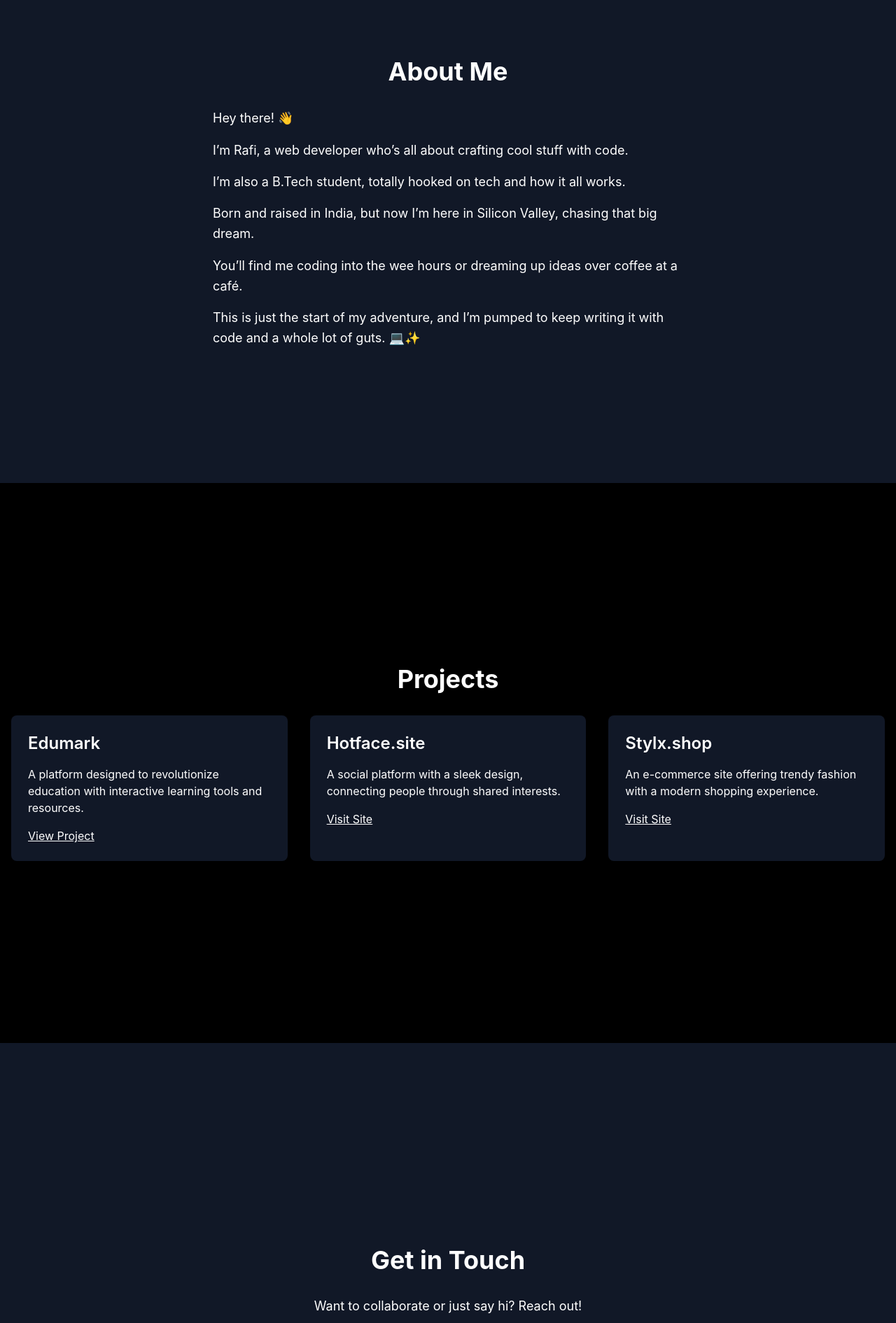
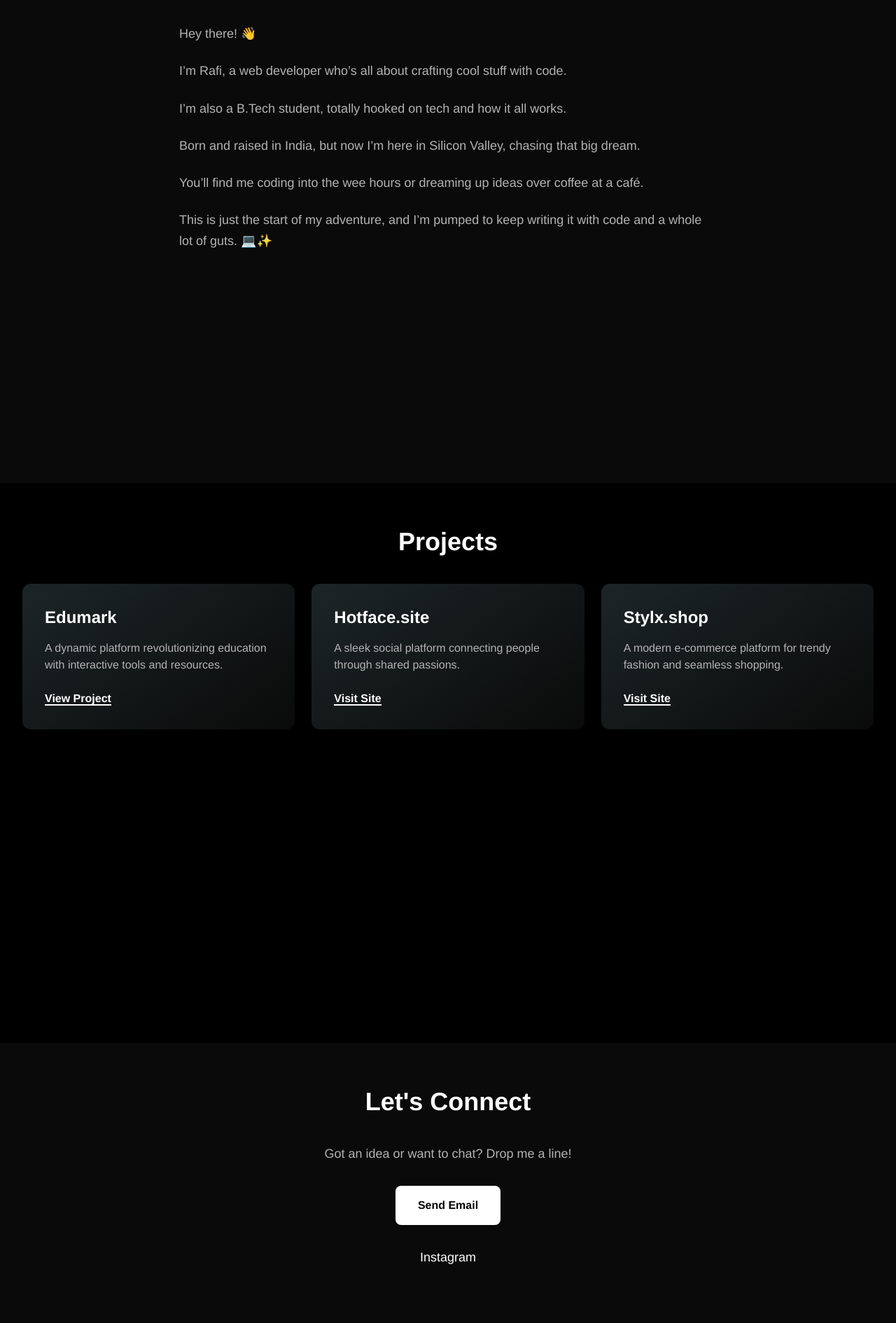
Before and after one commit to xrafi1/x, a plain HTML site: page index.html in a window 1280 px wide. Shown: the part 910-2800 px from the top of the page at 70% size. Drawn offline with nearby package versions, Linux system fonts and the light colour scheme.

Commit message:
Update index.html

```diff
--- a/index.html
+++ b/index.html
@@ -8,28 +8,57 @@
     <style>
         body {
             background-color: #000000;
-            color: #ffffff;
-            font-family: 'Inter', sans-serif;
+            color: #FFFFFF;
+            font-family: 'Helvetica Neue', sans-serif;
             scroll-behavior: smooth;
+            overflow-x: hidden;
         }
         .navbar {
-            transition: all 0.3s ease;
+            transition: background-color 0.3s ease;
         }
         .navbar.scrolled {
-            background-color: rgba(0, 0, 0, 0.9);
+            background-color: rgba(0, 0, 0, 0.95);
+        }
+        .hero-text {
+            font-size: 4.5rem;
+            line-height: 1.1;
+            letter-spacing: -0.05em;
+            animation: fadeIn 1s ease-in-out;
         }
         .section {
             min-height: 100vh;
-            display: flex;
-            align-items: center;
-            justify-content: center;
+            padding: 4rem 1rem;
         }
         .project-card {
-            transition: transform 0.3s ease, box-shadow 0.3s ease;
+            background: linear-gradient(145deg, #1C2526, #0A0A0A);
+            transition: transform 0.4s ease, box-shadow 0.4s ease;
         }
         .project-card:hover {
-            transform: translateY(-10px);
-            box-shadow: 0 10px 20px rgba(255, 255, 255, 0.1);
+            transform: scale(1.05);
+            box-shadow: 0 15px 30px rgba(255, 255, 255, 0.1);
+        }
+        @keyframes fadeIn {
+            from { opacity: 0; transform: translateY(20px); }
+            to { opacity: 1; transform: translateY(0); }
+        }
+        .fade-in {
+            animation: fadeIn 1s ease-in-out;
+        }
+        /* Override Tailwind colors to ensure black-and-white */
+        .text-gray-300, .text-gray-400, .text-gray-200 {
+            color: #B3B3B3 !important; /* Light gray for readability */
+        }
+        .bg-gray-800 {
+            background-color: #0A0A0A !important; /* Pure black shade */
+        }
+        .hover\:bg-gray-200:hover {
+            background-color: #E6E6E6 !important; /* Light gray for hover */
+        }
+        .hover\:text-gray-400:hover {
+            color: #B3B3B3 !important; /* Consistent gray for hover */
+        }
+        .hover\:border-gray-400:hover {
+            border-color: #B3B3B3 !important;
         }
     </style>
 </head>
@@ -37,36 +66,36 @@
     <!-- Navbar -->
     <nav class="navbar fixed top-0 left-0 w-full z-50 py-4">
         <div class="container mx-auto px-4 flex justify-between items-center">
-            <h1 class="text-2xl font-bold">Rafi</h1>
-            <ul class="flex space-x-6">
-                <li><a href="#home" class="hover:text-gray-300 transition">Home</a></li>
-                <li><a href="#about" class="hover:text-gray-300 transition">About</a></li>
-                <li><a href="#projects" class="hover:text-gray-300 transition">Projects</a></li>
-                <li><a href="#contact" class="hover:text-gray-300 transition">Contact</a></li>
+            <h1 class="text-3xl font-extrabold tracking-tight">Rafi</h1>
+            <ul class="flex space-x-8 text-lg">
+                <li><a href="#home" class="hover:text-gray-400 transition">Home</a></li>
+                <li><a href="#about" class="hover:text-gray-400 transition">About</a></li>
+                <li><a href="#projects" class="hover:text-gray-400 transition">Projects</a></li>
+                <li><a href="#contact" class="hover:text-gray-400 transition">Contact</a></li>
             </ul>
         </div>
     </nav>
 
     <!-- Home Section -->
-    <section id="home" class="section bg-black">
+    <section id="home" class="section flex items-center justify-center bg-black">
         <div class="container mx-auto px-4 text-center">
-            <h2 class="text-5xl font-bold mb-4">Hey, I'm Rafi</h2>
-            <p class="text-xl mb-6">Web Developer | B.Tech Student | Dreamer</p>
-            <a href="#projects" class="inline-block bg-white text-black px-6 py-3 rounded-full font-semibold hover:bg-gray-200 transition">See My Work</a>
+            <h2 class="hero-text font-extrabold mb-6">Crafting the Future<br>with Code</h2>
+            <p class="text-xl mb-8 text-gray-300">Rafi | Web Developer | Silicon Valley Dreamer</p>
+            <a href="#projects" class="inline-block bg-white text-black px-8 py-4 rounded-lg font-semibold hover:bg-gray-200 transition">Explore Projects</a>
         </div>
     </section>
 
     <!-- About Section -->
-    <section id="about" class="section bg-gray-900">
+    <section id="about" class="section bg-gray-800">
         <div class="container mx-auto px-4">
-            <h2 class="text-4xl font-bold mb-8 text-center">About Me</h2>
-            <div class="max-w-2xl mx-auto text-lg leading-relaxed">
-                <p>Hey there! 👋</p>
-                <p class="mt-4">I’m Rafi, a web developer who’s all about crafting cool stuff with code.</p>
-                <p class="mt-4">I’m also a B.Tech student, totally hooked on tech and how it all works.</p>
-                <p class="mt-4">Born and raised in India, but now I’m here in Silicon Valley, chasing that big dream.</p>
-                <p class="mt-4">You’ll find me coding into the wee hours or dreaming up ideas over coffee at a café.</p>
-                <p class="mt-4">This is just the start of my adventure, and I’m pumped to keep writing it with code and a whole lot of guts. 💻✨</p>
+            <h2 class="text-4xl font-extrabold mb-10 text-center fade-in">About Me</h2>
+            <div class="max-w-3xl mx-auto text-lg leading-relaxed text-gray-300">
+                <p class="fade-in">Hey there! 👋</p>
+                <p class="mt-6 fade-in">I’m Rafi, a web developer who’s all about crafting cool stuff with code.</p>
+                <p class="mt-6 fade-in">I’m also a B.Tech student, totally hooked on tech and how it all works.</p>
+                <p class="mt-6 fade-in">Born and raised in India, but now I’m here in Silicon Valley, chasing that big dream.</p>
+                <p class="mt-6 fade-in">You’ll find me coding into the wee hours or dreaming up ideas over coffee at a café.</p>
+                <p class="mt-6 fade-in">This is just the start of my adventure, and I’m pumped to keep writing it with code and a whole lot of guts. 💻✨</p>
             </div>
         </div>
     </section>
@@ -74,58 +103,52 @@
     <!-- Projects Section -->
     <section id="projects" class="section bg-black">
         <div class="container mx-auto px-4">
-            <h2 class="text-4xl font-bold mb-8 text-center">Projects</h2>
-            <div class="grid grid-cols-1 md:grid-cols-3 gap-8">
+            <h2 class="text-4xl font-extrabold mb-10 text-center fade-in">Projects</h2>
+            <div class="grid grid-cols-1 md:grid-cols-3 gap-6">
                 <!-- Project 1 -->
-                <div class="project-card bg-gray-900 p-6 rounded-lg">
-                    <h3 class="text-2xl font-semibold mb-4">Edumark</h3>
-                    <p class="mb-4">A platform designed to revolutionize education with interactive learning tools and resources.</p>
-                    <a href="#" class="text-white underline hover:text-gray-300">View Project</a>
+                <div class="project-card p-8 rounded-xl fade-in">
+                    <h3 class="text-2xl font-bold mb-4">Edumark</h3>
+                    <p class="mb-6 text-gray-300">A dynamic platform revolutionizing education with interactive tools and resources.</p>
+                    <a href="#" class="text-white font-semibold border-b-2 border-white hover:border-gray-400 transition">View Project</a>
                 </div>
                 <!-- Project 2 -->
-                <div class="project-card bg-gray-900 p-6 rounded-lg">
-                    <h3 class="text-2xl font-semibold mb-4">Hotface.site</h3>
-                    <p class="mb-4">A social platform with a sleek design, connecting people through shared interests.</p>
-                    <a href="https://www.hotface.site" target="_blank" class="text-white underline hover:text-gray-300">Visit Site</a>
+                <div class="project-card p-8 rounded-xl fade-in">
+                    <h3 class="text-2xl font-bold mb-4">Hotface.site</h3>
+                    <p class="mb-6 text-gray-300">A sleek social platform connecting people through shared passions.</p>
+                    <a href="https://www.hotface.site" target="_blank" class="text-white font-semibold border-b-2 border-white hover:border-gray-400 transition">Visit Site</a>
                 </div>
                 <!-- Project 3 -->
-                <div class="project-card bg-gray-900 p-6 rounded-lg">
-                    <h3 class="text-2xl font-semibold mb-4">Stylx.shop</h3>
-                    <p class="mb-4">An e-commerce site offering trendy fashion with a modern shopping experience.</p>
-                    <a href="https://www.stylx.shop" target="_blank" class="text-white underline hover:text-gray-300">Visit Site</a>
+                <div class="project-card p-8 rounded-xl fade-in">
+                    <h3 class="text-2xl font-bold mb-4">Stylx.shop</h3>
+                    <p class="mb-6 text-gray-300">A modern e-commerce platform for trendy fashion and seamless shopping.</p>
+                    <a href="https://www.stylx.shop" target="_blank" class="text-white font-semibold border-b-2 border-white hover:border-gray-400 transition">Visit Site</a>
                 </div>
             </div>
         </div>
     </section>
 
     <!-- Contact Section -->
-    <section id="contact" class="section bg-gray-900">
+    <section id="contact" class="section bg-gray-800">
         <div class="container mx-auto px-4 text-center">
-            <h2 class="text-4xl font-bold mb-8">Get in Touch</h2>
-            <p class="text-lg mb-6">Want to collaborate or just say hi? Reach out!</p>
-            <a href="mailto:rafi@example.com" class="inline-block bg-white text-black px-6 py-3 rounded-full font-semibold hover:bg-gray-200 transition">Email Me</a>
-            <div class="mt-6 flex justify-center space-x-4">
-                <a href="https://github.com/rafi" target="_blank" class="hover:text-gray-300">GitHub</a>
-                <a href="https://linkedin.com/in/rafi" target="_blank" class="hover:text-gray-300">LinkedIn</a>
-                <a href="https://x.com/rafi" target="_blank" class="hover:text-gray-300">X</a>
+            <h2 class="text-4xl font-extrabold mb-10 text-center fade-in">Let's Connect</h2>
+            <p class="text-lg mb-8 text-gray-300 fade-in">Got an idea or want to chat? Drop me a line!</p>
+            <a href="mailto:rafi@example.com" class="inline-block bg-white text-black px-8 py-4 rounded-lg font-semibold hover:bg-gray-200 transition fade-in">Send Email</a>
+            <div class="mt-8 flex justify-center space-x-6 text-lg">
+                <a href="https://www.instagram.com/0xrafi?igsh=MWk2YzAwc2J4bW1xbA==" target="_blank" class="hover:text-gray-400 transition fade-in">Instagram</a>
             </div>
         </div>
     </section>
 
     <!-- Footer -->
-    <footer class="bg-black py-4 text-center">
-        <p>&copy; 2025 Rafi. All rights reserved.</p>
+    <footer class="bg-black py-6 text-center text-gray-300">
+        <p>© 2025 Rafi. Built with Code & Passion.</p>
     </footer>
 
     <script>
         // Navbar scroll effect
         window.addEventListener('scroll', () => {
             const navbar = document.querySelector('.navbar');
-            if (window.scrollY > 50) {
-                navbar.classList.add('scrolled');
-            } else {
-                navbar.classList.remove('scrolled');
-            }
+            navbar.classList.toggle('scrolled', window.scrollY > 50);
         });
 
         // Smooth scroll for nav links
@@ -137,6 +160,17 @@
                 });
             });
         });
+
+        // Fade-in animation on scroll
+        const fadeElements = document.querySelectorAll('.fade-in');
+        const observer = new IntersectionObserver((entries) => {
+            entries.forEach(entry => {
+                if (entry.isIntersecting) {
+                    entry.target.style.animation = 'fadeIn 1s ease-in-out';
+                }
+            });
+        }, { threshold: 0.2 });
+        fadeElements.forEach(el => observer.observe(el));
     </script>
 </body>
 </html>
```
